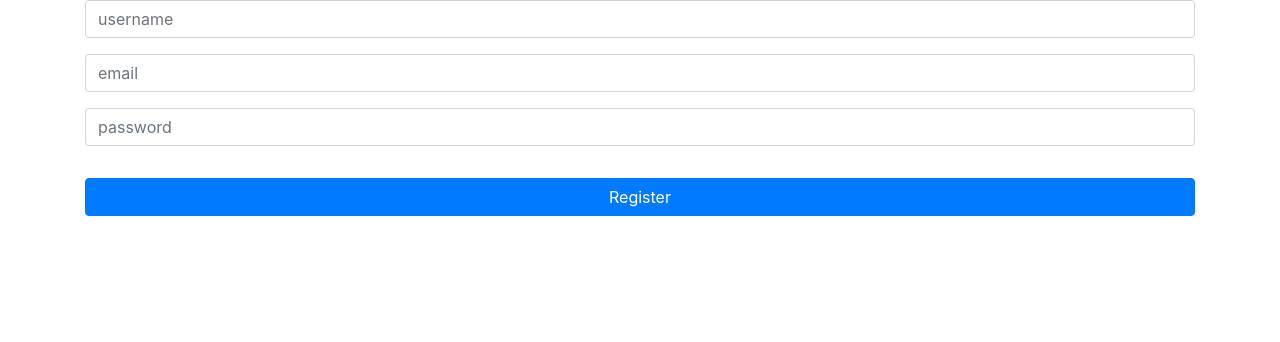
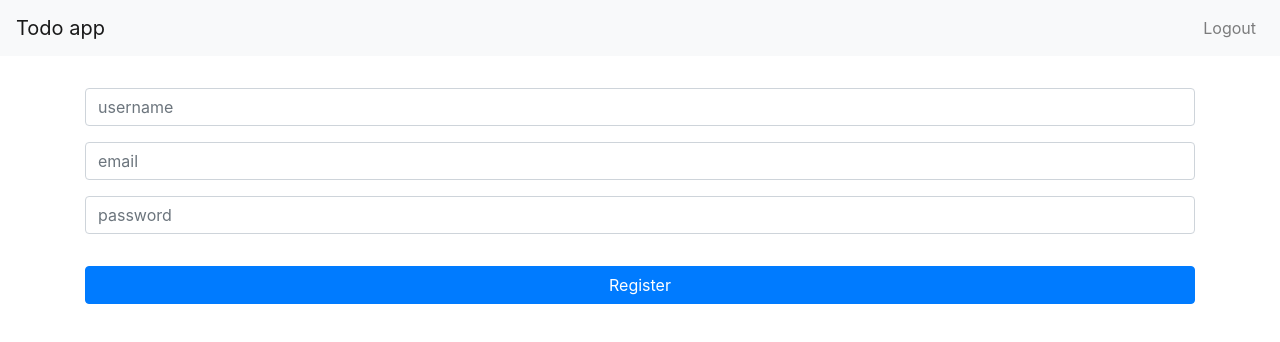
Before and after one commit to dhafinrazaq/todoapp, a React (Create React App) app in the folder client/: page /register in a window 1280 px wide. Shown: the top 342 px of the page. Built offline with nearby package versions, Linux system fonts and the light colour scheme.

Commit message:
Add navbar

```diff
--- a/client/src/App.tsx
+++ b/client/src/App.tsx
@@ -6,10 +6,12 @@ import { Container } from "reactstrap";
 import TodoList from "./components/Todo/TodoList";
 import RegisterForm from "./components/Auth/RegisterForm";
 import LoginForm from "./components/Auth/LoginForm";
+import AppNavbar from "./components/Home/AppNavbar";
 
 function App() {
   return (
     <Router>
+      <AppNavbar></AppNavbar>
       <Container>
         <Route
           exact
--- a/client/src/actions/users.ts
+++ b/client/src/actions/users.ts
@@ -1,8 +1,5 @@
-import { ACTIONS as TYPES } from "../redux";
 import axios from "axios";
 import qs from "qs";
-import { ACTIONS } from "../redux";
-import { ITodo, ITag } from "../types/interfaces";
 import { IUser } from "../types/interfaces";
 
 export const getJwtToken = (user: IUser) => (dispatch: Function) => {
@@ -29,3 +26,7 @@ export const addUser = (newUser: IUser) => (dispatch: Function) => {
       console.log(error);
     });
 };
+
+export const logout = () => (dispatch: Function) => {
+  localStorage.setItem("token", "");
+};
--- /dev/null
+++ b/client/src/components/Home/AppNavbar.tsx
@@ -0,0 +1,61 @@
+import React, { useState } from 'react';
+import {
+  Collapse,
+  Navbar,
+  NavbarToggler,
+  NavbarBrand,
+  Nav,
+  NavItem,
+  NavLink,
+  UncontrolledDropdown,
+  DropdownToggle,
+  DropdownMenu,
+  DropdownItem,
+  NavbarText
+} from 'reactstrap';
+import "./style.css"
+import * as actions from "../../actions/users"
+import { useDispatch } from 'react-redux';
+
+
+
+export default function AppNavbar() {
+  const [isOpen, setIsOpen] = useState(false);
+  const token = localStorage.token;
+  const dispatch = useDispatch();
+
+  const NavItems = (
+    <React.Fragment>
+    {(token === null || token === "" ) ?
+        <React.Fragment>
+          <NavItem>
+            <NavLink href="/login/">Login</NavLink>
+          </NavItem>
+          <NavItem>
+            <NavLink href="/register/">Register</NavLink>
+          </NavItem>
+        </React.Fragment>
+      :
+        <NavItem>
+          <NavLink href="/" onClick={e => dispatch(actions.logout())}>Logout</NavLink>
+        </NavItem>
+    }
+   </React.Fragment>)
+
+  const toggle = () => setIsOpen(!isOpen);
+
+  return (
+    <div>
+      <Navbar className="navbar" color="light" light expand="md">
+        <NavbarBrand href="/">Todo app</NavbarBrand>
+        <NavbarToggler onClick={toggle} />
+        <Collapse isOpen={isOpen} navbar>
+          <Nav className="ml-auto" navbar>
+            {NavItems}
+
+          </Nav>
+        </Collapse>
+      </Navbar>
+    </div>
+  );
+}
--- /dev/null
+++ b/client/src/components/Home/style.css
@@ -0,0 +1,3 @@
+.navbar {
+  margin-bottom: 2em;
+}
```
Also changed, not shown: 1 other file (tests, documents, lock files or other folders).
